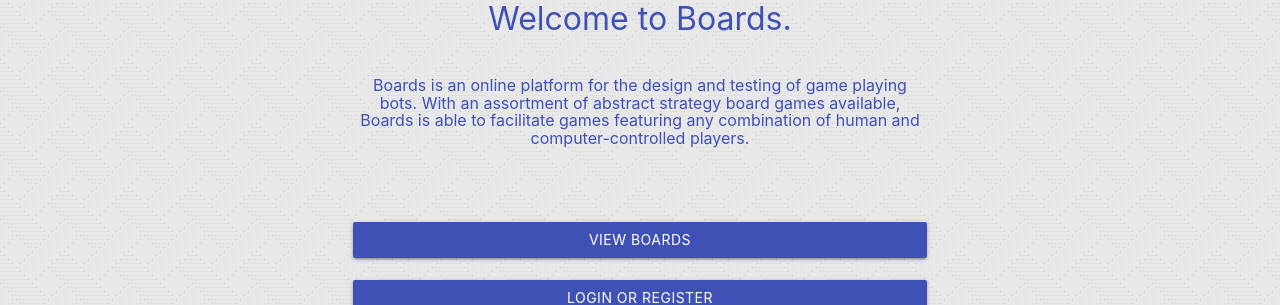
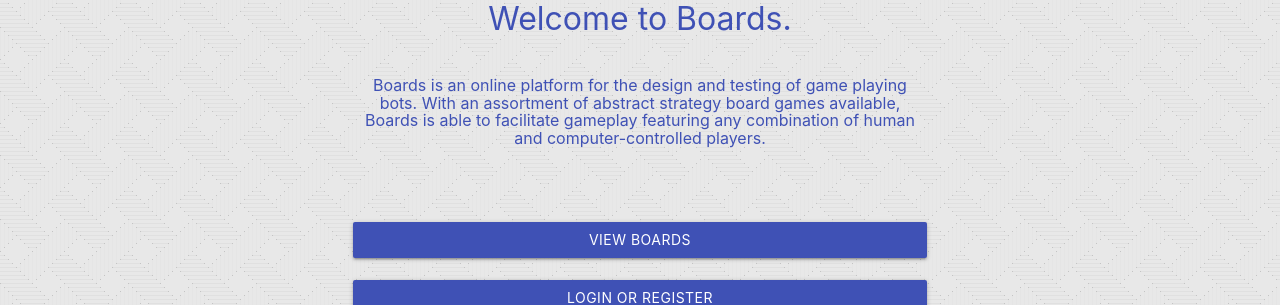
Before and after one commit to SgtSwagrid/boards-2.0, a Django app: page / in a window 1280 px wide. Shown: the part 197-502 px from the top of the page. Run offline with Django 3.2, Linux system fonts and the light colour scheme; parts of the project's set-up code (start-up, migrations or seed data) failed here and were passed over.

Commit message:
Changed description.

```diff
--- a/base/templates/base/index.html
+++ b/base/templates/base/index.html
@@ -16,7 +16,7 @@
             <h6 class="small-text indigo-text">
                 Boards is an online platform for the design and testing of game playing bots.
                 With an assortment of abstract strategy board games available,
-                Boards is able to facilitate games featuring any combination of human and computer-controlled players.
+                Boards is able to facilitate gameplay featuring any combination of human and computer-controlled players.
             </h6>
             <br><br><br>
             <a class="btn block indigo waves-effect" href="/games">View Boards</a>
```
